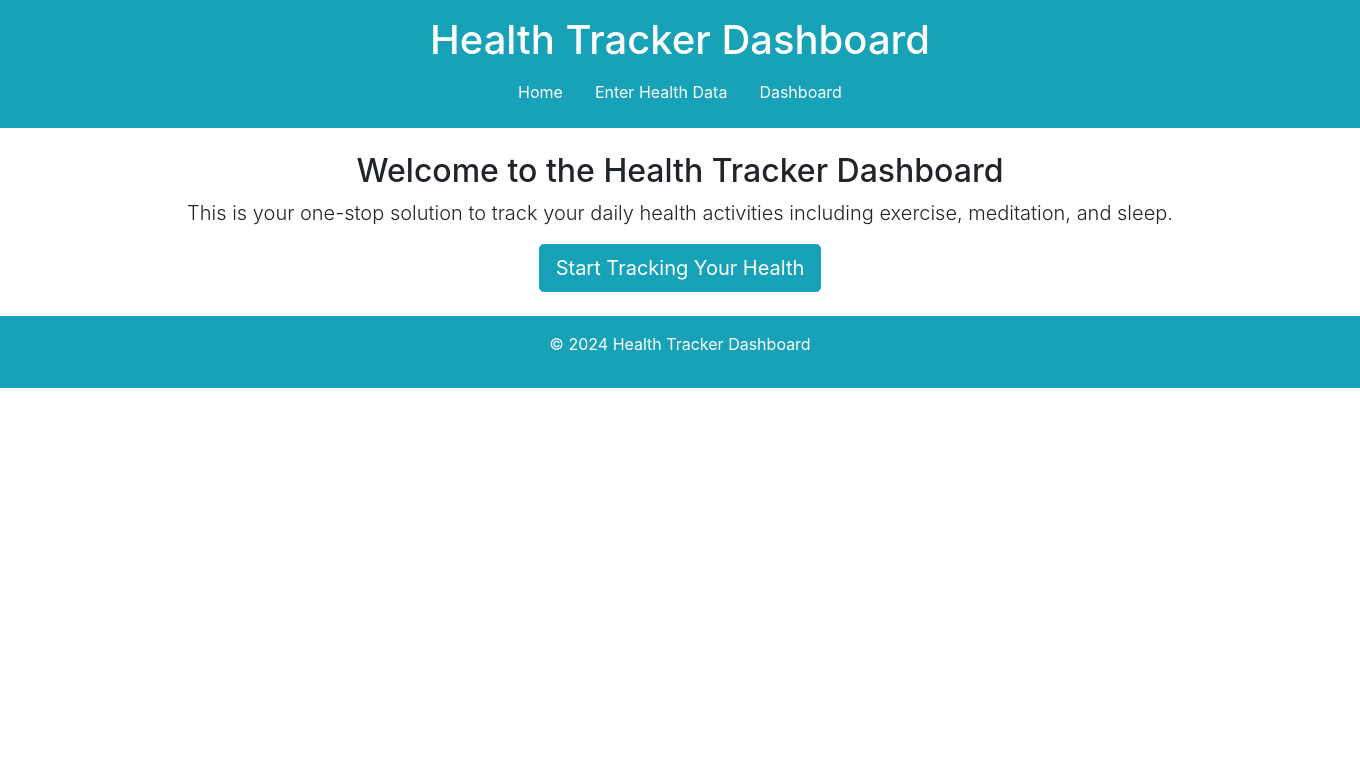
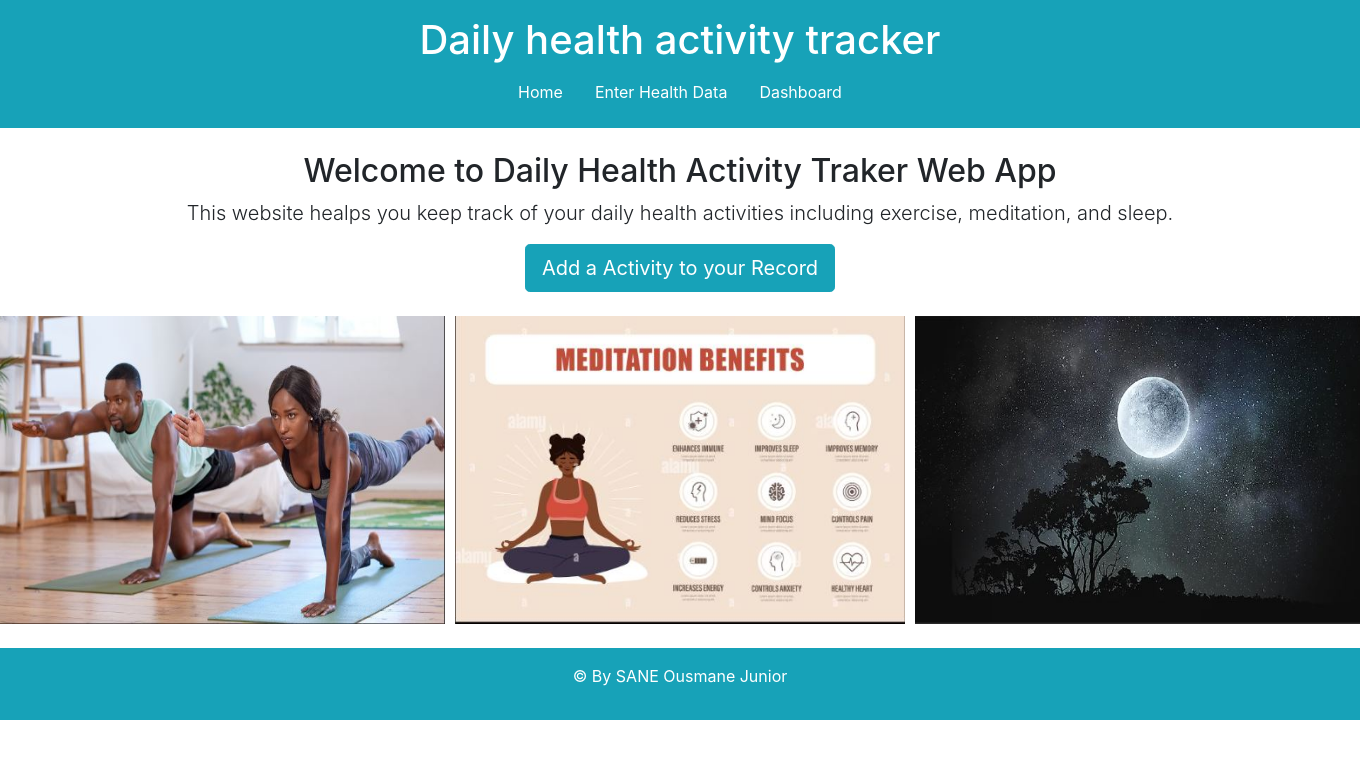
Before and after one commit to Ousmane-prog/Mon_projet, a Flask app: page / in a window 1360 px wide. Shown: the top 759 px of the page. Run offline with Flask 2, Linux system fonts and the light colour scheme; some libraries are stand-ins or nearby versions.

Commit message:
Adding images to index.html

```diff
--- a/templates/base.html
+++ b/templates/base.html
@@ -3,7 +3,7 @@
 <head>
     <meta charset="UTF-8">
     <meta name="viewport" content="width=device-width, initial-scale=1.0">
-    <title>{% block title %}Health Tracker Dashboard{% endblock %}</title>
+    <title>{% block title %}Web app for daily health activity tracking{% endblock %}</title>
     <link href="https://stackpath.bootstrapcdn.com/bootstrap/4.5.2/css/bootstrap.min.css" rel="stylesheet">
     <link href="https://fonts.googleapis.com/css2?family=Roboto:wght@400;700&display=swap" rel="stylesheet">
     <link rel="stylesheet" href="{{ url_for('static', filename='css/style.css') }}">
@@ -11,7 +11,7 @@
 </head>
 <body>
     <header class="bg-info text-white text-center py-3 mb-4">
-        <h1>Health Tracker Dashboard</h1>
+        <h1>Daily health activity tracker</h1>
         <nav>
             <ul class="nav justify-content-center">
                 <li class="nav-item"><a class="nav-link text-white" href="{{ url_for('index') }}">Home</a></li>
@@ -24,7 +24,7 @@
         {% block content %}{% endblock %}
     </main>
     <footer class="bg-info text-white text-center py-3 mt-4">
-        <p>&copy; 2024 Health Tracker Dashboard</p>
+        <p>&copy; By SANE Ousmane Junior </p>
     </footer>
 
     <script src="https://code.jquery.com/jquery-3.5.1.slim.min.js"></script>
--- a/templates/index.html
+++ b/templates/index.html
@@ -1,11 +1,74 @@
-{% extends 'base.html' %}
+<!DOCTYPE html>
+<html lang="en">
+  <head>
+    <meta charset="UTF-8" />
+    <meta name="viewport" content="width=device-width, initial-scale=1.0" />
+    <title>Health Tracker Dashboard</title>
+    <link
+      rel="stylesheet"
+      href="{{ url_for('static', filename='styles.css') }}"
+    />
+    <style>
+      .image-container {
+        display: flex;
+        justify-content: center;
+        gap: 10px; /* Optional: Adds space between images */
+      }
 
-{% block title %}Home{% endblock %}
+      .image-container img {
+        max-width: 450px; /* Adjust as needed */
+        height: auto;
+      }
 
-{% block content %}
+      /* .image-container img.active {
+        border: 2px solid #007bff; /* Optional: Highlight active image
+      } */
+    </style>
+  </head>
+  <body>
+    {% extends 'base.html' %} {% block title %}Home{% endblock %} {% block
+    content %}
     <div class="text-center">
-        <h2>Welcome to the Health Tracker Dashboard</h2>
-        <p class="lead">This is your one-stop solution to track your daily health activities including exercise, meditation, and sleep.</p>
-        <a href="{{ url_for('form') }}" class="btn btn-info btn-lg">Start Tracking Your Health</a>
+      <h2>Welcome to Daily Health Activity Traker Web App</h2>
+      <p class="lead">
+        This website healps you keep track of your daily health activities
+        including exercise, meditation, and sleep.
+      </p>
+      <a href="{{ url_for('form') }}" class="btn btn-info btn-lg"
+        >Add a Activity to your Record</a
+      >
     </div>
-{% endblock %}
+    <div class="image-container mt-4">
+      <img
+        src="{{ url_for('static', filename='images/image1.jpg') }}"
+        alt="Image 1"
+        class="active"
+      />
+      <img
+        src="{{ url_for('static', filename='images/image2.jpg') }}"
+        alt="Image 2"
+      />
+      <img
+        src="{{ url_for('static', filename='images/image3.jpg') }}"
+        alt="Image 3"
+      />
+    </div>
+    {% endblock %} {% block scripts %} {{ super() }}
+    <script>
+      document.addEventListener("DOMContentLoaded", function () {
+        let currentIndex = 0;
+        const images = document.querySelectorAll(".image-container img");
+        const totalImages = images.length;
+
+        function showNextImage() {
+          images[currentIndex].classList.remove("active");
+          currentIndex = (currentIndex + 1) % totalImages;
+          images[currentIndex].classList.add("active");
+        }
+
+        setInterval(showNextImage, 3000); // Change image every 3 seconds
+      });
+    </script>
+    {% endblock %}
+  </body>
+</html>
```
Also changed, not shown: templates/dashboard.html (+5 -26 lines), static/images/image1.JPG (added), static/images/image2.JPG (added), static/images/image3.JPG (added).
